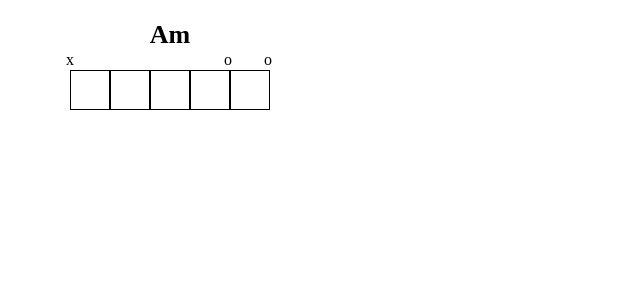
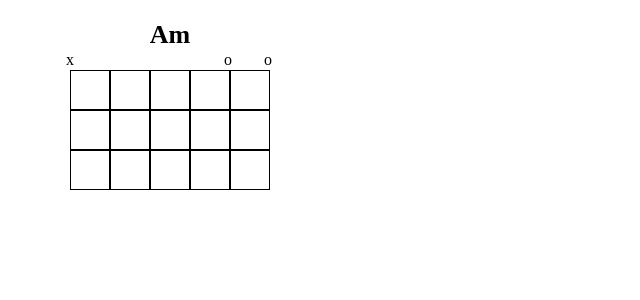
Before and after one commit to qirong77/guiiter-chords, a React (Vite) app: page / in a window 1280 px wide. Shown: the top 300 px of the page, without its empty margins (0-640 px from the left). Built offline with nearby package versions, Linux system fonts and the light colour scheme.

Commit message:
feat: 功能开发 ✨

```diff
--- a/src/components/Chord.tsx
+++ b/src/components/Chord.tsx
@@ -8,6 +8,20 @@ export function Chord(props: { title: string; xMarks: number[]; oMarks: number[]
                 <Cell showXLeft={props.xMarks.includes(4)} showOLeft={props.oMarks.includes(4)} />
                 <Cell showXLeft={props.xMarks.includes(3)} showOLeft={props.oMarks.includes(3)} showORight={props.oMarks.includes(2)} />
                 <Cell showXLeft={props.xMarks.includes(2)} showXRight={props.xMarks.includes(1)} showORight={props.oMarks.includes(1)} />
+            </ChordRow>
+            <ChordRow>
+                <Cell showXLeft={false} showOLeft={false} showXRight={false} showORight={false} />
+                <Cell showXLeft={false} showOLeft={false} showXRight={false} showORight={false} />
+                <Cell showXLeft={false} showOLeft={false} showXRight={false} showORight={false} />
+                <Cell showXLeft={false} showOLeft={false} showXRight={false} showORight={false} />
+                <Cell showXLeft={false} showOLeft={false} showXRight={false} showORight={false} />
+            </ChordRow>
+                        <ChordRow>
+                <Cell showXLeft={false} showOLeft={false} showXRight={false} showORight={false} />
+                <Cell showXLeft={false} showOLeft={false} showXRight={false} showORight={false} />
+                <Cell showXLeft={false} showOLeft={false} showXRight={false} showORight={false} />
+                <Cell showXLeft={false} showOLeft={false} showXRight={false} showORight={false} />
+                <Cell showXLeft={false} showOLeft={false} showXRight={false} showORight={false} />
             </ChordRow>
         </div>
     );
```
